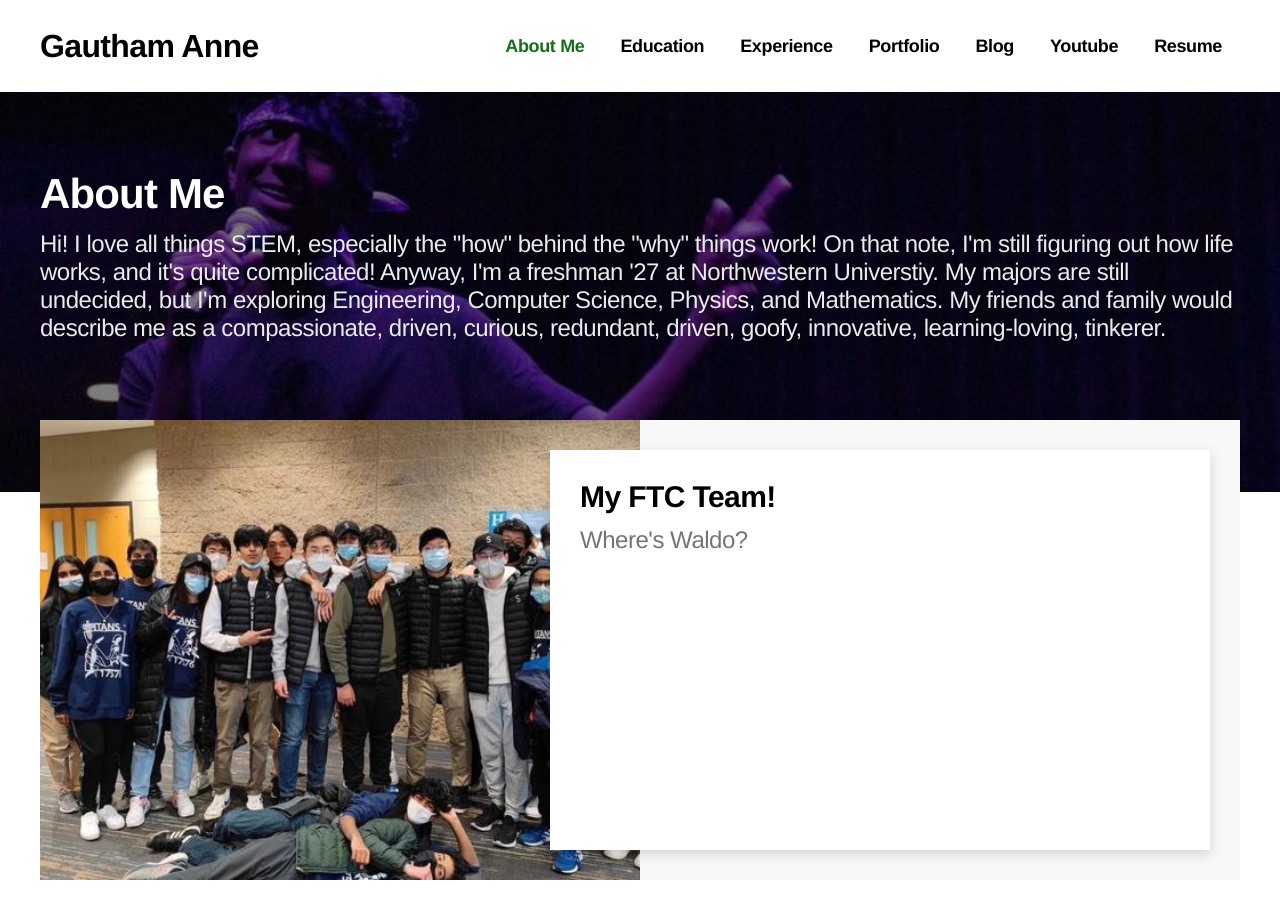
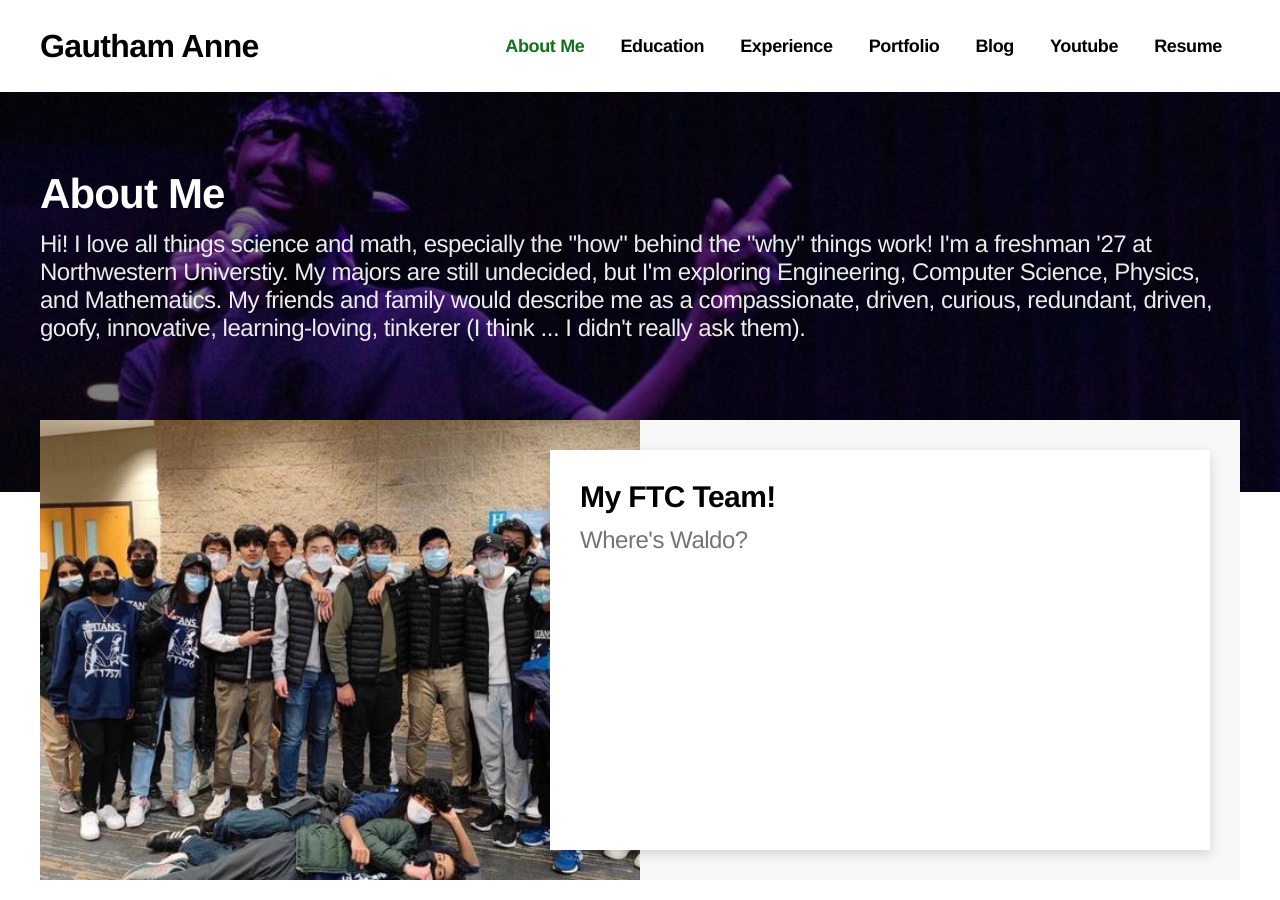
Before and after one commit to annegautham/annegautham.github.io, a Jekyll site: the page built from aboutme/index.md, in a window 1280 px wide and 900 px high. Built offline with Jekyll 4.4.1, drawn with Linux system fonts in a browser that asks for light colours; some web fonts are replaced.

Commit message:
Update index.md

```diff
--- a/aboutme/index.md
+++ b/aboutme/index.md
@@ -1,7 +1,7 @@
 ---
 layout: splashpage
 title: "About Me"
-description: Hi! I love all things STEM, especially the "how" behind the "why" things work! On that note, I'm still figuring out how life works, and it's quite complicated! Anyway, I'm a freshman '27 at Northwestern Universtiy. My majors are still undecided, but I'm exploring Engineering, Computer Science, Physics, and Mathematics. My friends and family would describe me as a compassionate, driven, curious, redundant, driven, goofy, innovative, learning-loving, tinkerer.
+description: Hi! I love all things science and math, especially the "how" behind the "why" things work! I'm a freshman '27 at Northwestern Universtiy. My majors are still undecided, but I'm exploring Engineering, Computer Science, Physics, and Mathematics. My friends and family would describe me as a compassionate, driven, curious, redundant, driven, goofy, innovative, learning-loving, tinkerer (I think ... I didn't really ask them).
 ---
 
 {% include card.html
```
